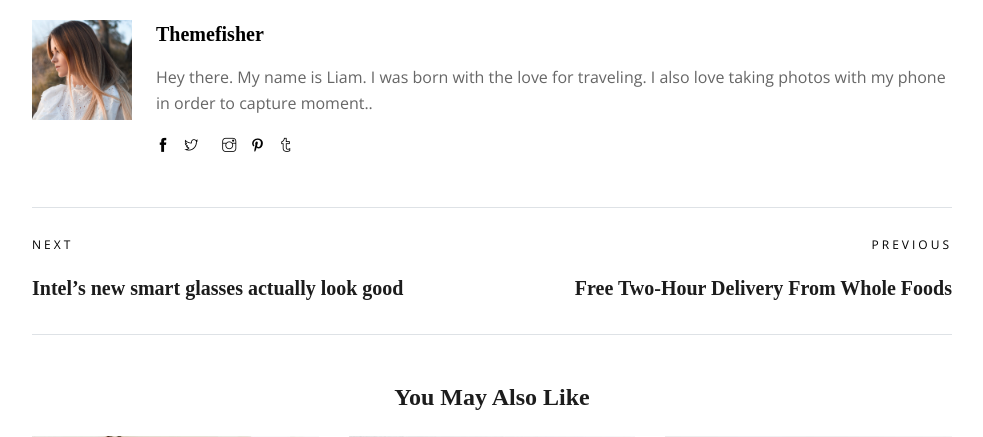
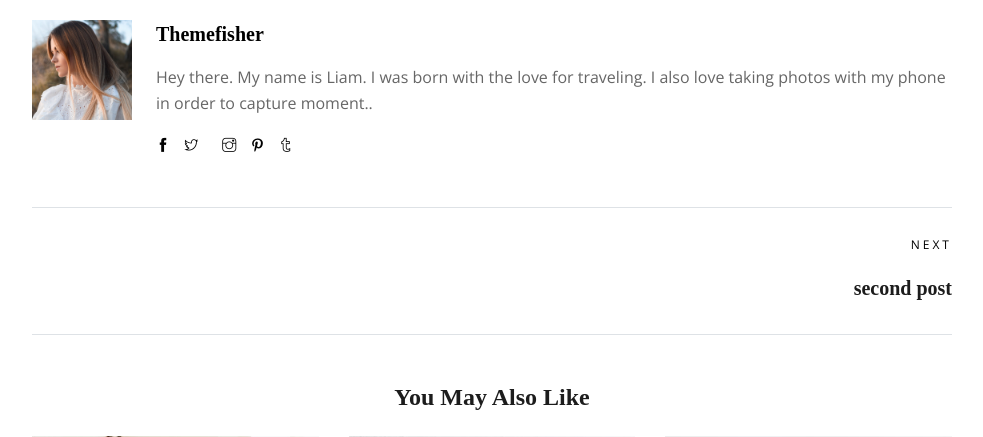
Before and after one commit to AminJml81/Comptete-Blog-App, a Django app: page /blog/1 in a window 1280 px wide. Shown: the part 1203-1640 px from the top of the page, without its empty margins (148-1131 px from the left). Run offline with Django 4.2, Linux system fonts and the light colour scheme; data comes from the database, SQL or seed files in the repository; both versions use the stored data as it was after the commit; parts of the project's set-up code (start-up, migrations or seed data) failed here and were passed over; some libraries are stand-ins or nearby versions; some web fonts are replaced.

Commit message:
added next, prev post

```diff
--- a/blog/views.py
+++ b/blog/views.py
@@ -1,11 +1,12 @@
 from django.shortcuts import render, get_object_or_404, get_list_or_404
 from blog.models import Post
+from django.utils import timezone
 from django.core.paginator import Paginator
 from django.db.models import Q
 
 # Create your views here.
 def index_view(request,*args, **kwargs):
-    posts = Post.objects.filter(status=True)
+    posts = Post.objects.filter(published_date__lte=timezone.now(), status=True)
 
     if (category :=request.GET.get('category')):
         posts = posts.filter(categories__name=category.title())
@@ -28,12 +29,23 @@ def index_view(request,*args, **kwargs):
     return render(request, 'index.html', context)
 
 def blog_single_view(request, pid:int):
-    post = Post.objects.filter(id=pid, status=True).first()
+    post = Post.objects.filter(id=pid, status=True, published_date__lte=timezone.now()).first()
+    context = {}
     if post:
-        increment_post(post)
-        context = {'post':post}
-        return render(request, 'blog-single.html', context)
+        prev_post, next_post = find_prev_next_posts(post)
+        increment_post_view(post)
+        context = {'prev_post':prev_post, 'post':post, 'next_post':next_post}
 
-def increment_post(post: Post):
+    return render(request, 'blog-single.html', context)
+
+def find_prev_next_posts(post: Post):
+    posts = list(Post.objects.filter(published_date__lte=timezone.now(), status=1))
+    main_post_index = posts.index(post)
+    prev_post = None if main_post_index == 0 else posts[main_post_index-1]
+    next_post = None if len(posts) == 1 else posts[main_post_index + 1]
+    print(next_post)
+    return prev_post, next_post
+
+def increment_post_view(post: Post):
     post.views += 1
     post.save()
--- a/templates/blog-single.html
+++ b/templates/blog-single.html
@@ -131,18 +131,22 @@
                     </div>
                     <!-- prev next post-->
                     <nav class="post-pagination clearfix border-top border-bottom py-4">
+                        {% if prev_post %}
                         <div class="prev-post">
-                            <a href="blog-single.html">
-                                <span class="text-uppercase font-sm letter-spacing">Next</span>
-                                <h4 class="mt-3"> Intel’s new smart glasses actually look good</h4>
+                            <a href="{% url 'blog:single' pid=prev_post.id %}">
+                                <span class="text-uppercase font-sm letter-spacing">Previous</span>
+                                <h4 class="mt-3">{{prev_post.title}}</h4>
                             </a>
                         </div>
+                        {% endif %}
+                        {% if next_post %}
                         <div class="next-post">
-                            <a href="blog-single.html">
-                                <span class="text-uppercase font-sm letter-spacing">Previous</span>
-                                <h4 class="mt-3">Free Two-Hour Delivery From Whole Foods</h4>
+                            <a href="{% url 'blog:single' pid=next_post.id %}">
+                                <span class="text-uppercase font-sm letter-spacing">Next</span>
+                                <h4 class="mt-3">{{next_post.title}}</h4>
                             </a>
                         </div>
+                        {% endif %}
                     </nav>
                     <div class="related-posts-block mt-5">
                         <h3 class="news-title mb-4 text-center">
```
Also changed, not shown: db.sqlite3.
